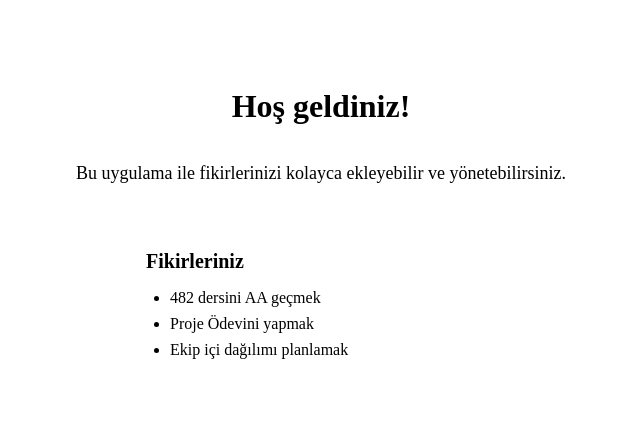
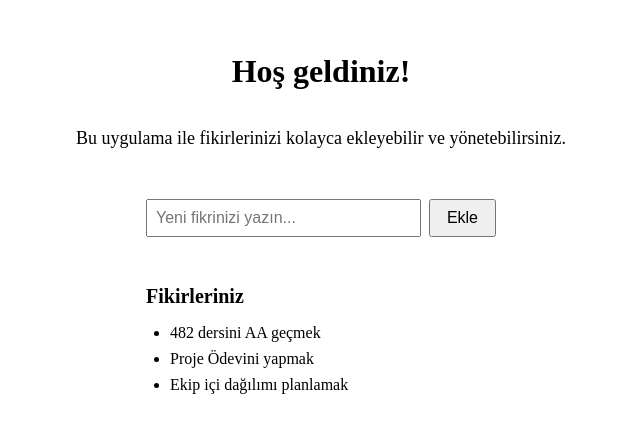
Before and after one commit to CNrg32/482proje, a Next.js app in the folder ideapulse-code/: page / in a window 1280 px wide. Shown: the part 187-620 px from the top of the page, without its empty margins (319-959 px from the left). Built offline with nearby package versions, Linux system fonts and the light colour scheme.

Commit message:
added add idea feature

```diff
--- a/ideapulse-code/pages/index.tsx
+++ b/ideapulse-code/pages/index.tsx
@@ -1,12 +1,20 @@
-import React from 'react';
+import React, { useState } from 'react';
 
 export default function Home() {
-  // Statik örnek fikirler
-  const fikirler = [
+  // Başlangıç fikirleri
+  const [fikirler, setFikirler] = useState([
     '482 dersini AA geçmek',
     'Proje Ödevini yapmak',
     'Ekip içi dağılımı planlamak'
-  ];
+  ]);
+  const [yeniFikir, setYeniFikir] = useState('');
+
+  const handleSubmit = (e: React.FormEvent) => {
+    e.preventDefault();
+    if (!yeniFikir.trim()) return;
+    setFikirler([yeniFikir, ...fikirler]);
+    setYeniFikir('');
+  };
 
   return (
     <div style={{ minHeight: '100vh', display: 'flex', flexDirection: 'column', alignItems: 'center', justifyContent: 'center' }}>
@@ -14,6 +22,18 @@ export default function Home() {
       <p style={{ marginTop: 16, fontSize: 18 }}>
         Bu uygulama ile fikirlerinizi kolayca ekleyebilir ve yönetebilirsiniz.
       </p>
+      <form onSubmit={handleSubmit} style={{ marginTop: 32, width: 350, display: 'flex', gap: 8 }}>
+        <input
+          type="text"
+          placeholder="Yeni fikrinizi yazın..."
+          value={yeniFikir}
+          onChange={e => setYeniFikir(e.target.value)}
+          style={{ flex: 1, padding: 8, fontSize: 16 }}
+        />
+        <button type="submit" style={{ padding: '8px 16px', fontSize: 16 }}>
+          Ekle
+        </button>
+      </form>
       <div style={{ marginTop: 32, width: 350 }}>
         <h2 style={{ fontSize: 20, marginBottom: 12 }}>Fikirleriniz</h2>
         <ul style={{ listStyle: 'disc', paddingLeft: 24 }}>
```
Also changed, not shown: ideapulse-code/tsconfig.json (added, +29 -0 lines).
